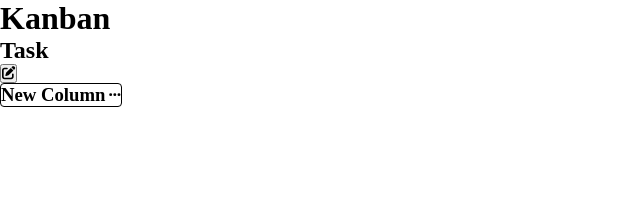
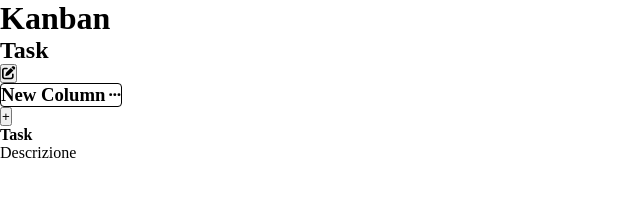
Before and after one commit to MarcoMechini/Kanban, a React (Vite) app: page / in a window 1280 px wide. Both pictures are taken after a click on the button 8 px from the left and 73 px from the top of the page. Shown: the top 212 px of the page, without its empty margins (0-640 px from the left). Built offline with nearby package versions, Linux system fonts and the light colour scheme.

Commit message:
Refactor AppModal to handle input changes and confirm updates; enhance task management in App component

```diff
--- a/src/App.jsx
+++ b/src/App.jsx
@@ -2,24 +2,26 @@ import { useState } from 'react'
 import { FontAwesomeIcon } from '@fortawesome/react-fontawesome'
 import { faPenToSquare, faEllipsis } from '@fortawesome/free-solid-svg-icons'
 
-const AppModal = ({ isOpen, setColumn }) => {
+const AppModal = ({ isOpen, value, setModal, onConfirm }) => {
   if (!isOpen) return null
-  // console.log(value);
-  console.log('dentol il moda');
+  console.log(value);
 
+  const handleChange = (e) => {
+    setModal(prev => ({ isOpen: prev.isOpen, value: { id: value.id, name: e.target.value, tasks: value.tasks } }))
+    console.log('value', value);
+
+  }
 
   return (
     <div className="modal-overlay">
       <div className="modal-content">
-        {/* <input type="text" value={value.name} onChange={setColumn(prev => prev.find(curCol.value.id === col))} />
-        {value.tasks.map((task, index) => (
-          <div key={index} className="task">
-            <input type="text" value={task.name} />
-            <button className='delete-task'>
-              <FontAwesomeIcon icon={faEllipsis} />
-            </button>
-          </div>
-        ))} */}
+        <label htmlFor="name">Nome</label>
+        <input type="text"
+          value={value.name}
+          onChange={handleChange} />
+        <button onClick={() => setModal(prev => ({ isOpen: !prev.isOpen, value: prev.value }))}>
+          Chiudi</button>
+        <button onClick={onConfirm}>Conferma</button>
       </div>
     </div>
   )
@@ -27,22 +29,42 @@ const AppModal = ({ isOpen, setColumn }) => {
 
 function App() {
   const [column, setColumn] = useState([])
-  const [modal, setModal] = useState(false)
+  const [modal, setModal] = useState({ isOpen: false, value: {} })
 
   const addColumn = () => {
     const newColumn = {
       id: Date.now(),
       name: 'New Column',
-      tasks: []
+      tasks: [{ title: 'Task', desc: 'Descrizione' }]
     }
     setColumn(prev => [...prev, newColumn])
-    console.log(column);
   }
 
-  const handleModal = () => {
-    console.log('sono qui');
+  const addTask = (_, col) => {
+    console.log(col);
+    setColumn(prev => prev.map(c => {
+      if (c.id === col.id) {
+        return { ...c, tasks: [...c.tasks, { title: 'Task', desc: 'Descrizione' }] }
+      }
+      return c
+    }))
+  }
 
-    setModal(prev => (!prev))
+  const handleConfirm = () => {
+    setColumn(prev => prev.map(col => {
+      if (col.id === modal.value.id) {
+        return { ...col, name: modal.value.name }
+      }
+      return col
+    }))
+    setModal(prev => ({ isOpen: !prev.isOpen, value: prev.value }))
+  }
+
+  const handleModal = (col) => {
+    setModal(prev => ({
+      isOpen: !prev.isOpen,
+      value: col
+    }))
   }
 
   return (
@@ -59,14 +81,25 @@ function App() {
           <div key={index}>
             <div className='col-header'>
               <h3>{col.name}</h3>
-              <button className='edit-name' onClick={handleModal}>
+              <button className='edit-name' onClick={() => handleModal(col)}>
                 <FontAwesomeIcon icon={faEllipsis} />
               </button>
             </div>
+            <div className='col-body'>
+              <button onClick={e => addTask(e, col)}>+</button>
+              {col.tasks.map((task, index) => {
+                return (
+                  <div key={index} className='tasks-row'>
+                    <h4>{task.title}</h4>
+                    <p>{task.desc}</p>
+                  </div>
+                )
+              })}
+            </div>
           </div>
         )}
-      </section>
-      <AppModal isOpen={modal} setColumn={setColumn} />
+      </section >
+      <AppModal isOpen={modal.isOpen} value={modal.value} onConfirm={handleConfirm} setModal={setModal} setColumn={setColumn} />
     </>
   )
 }
```
